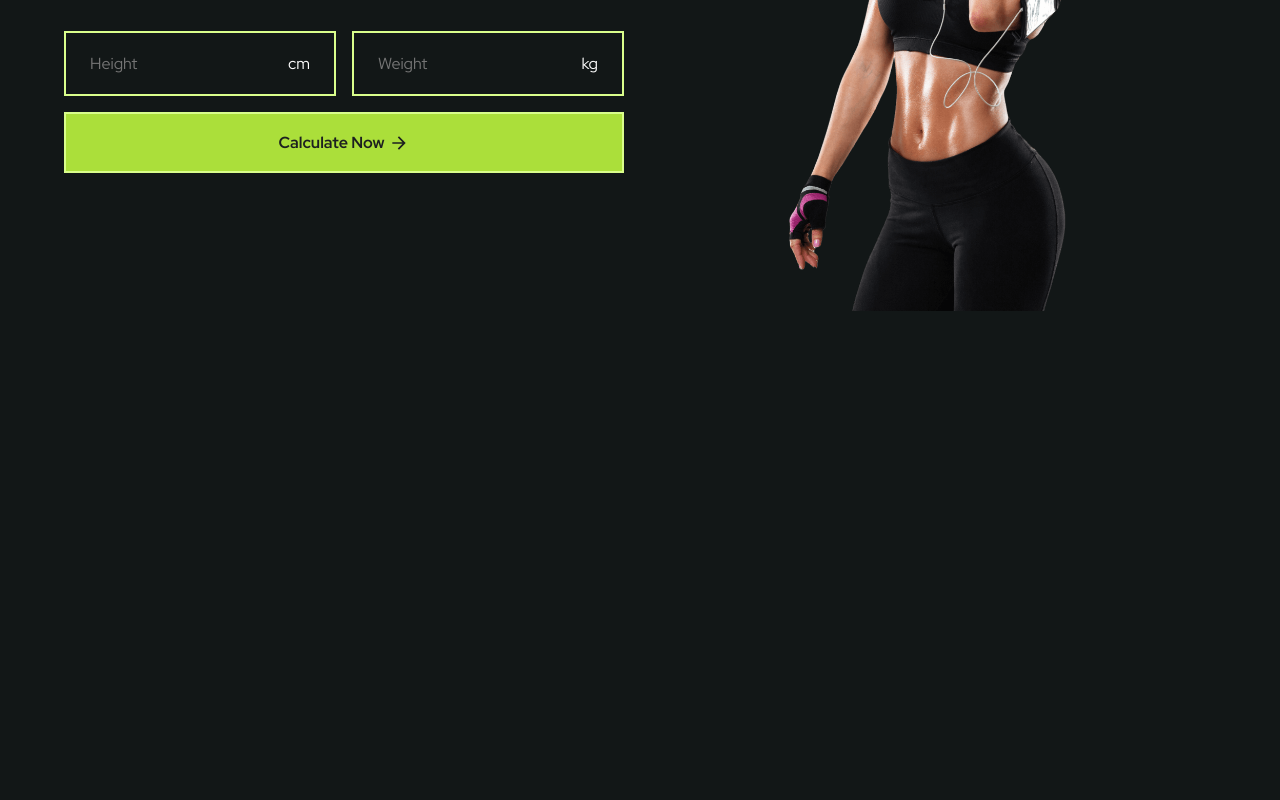
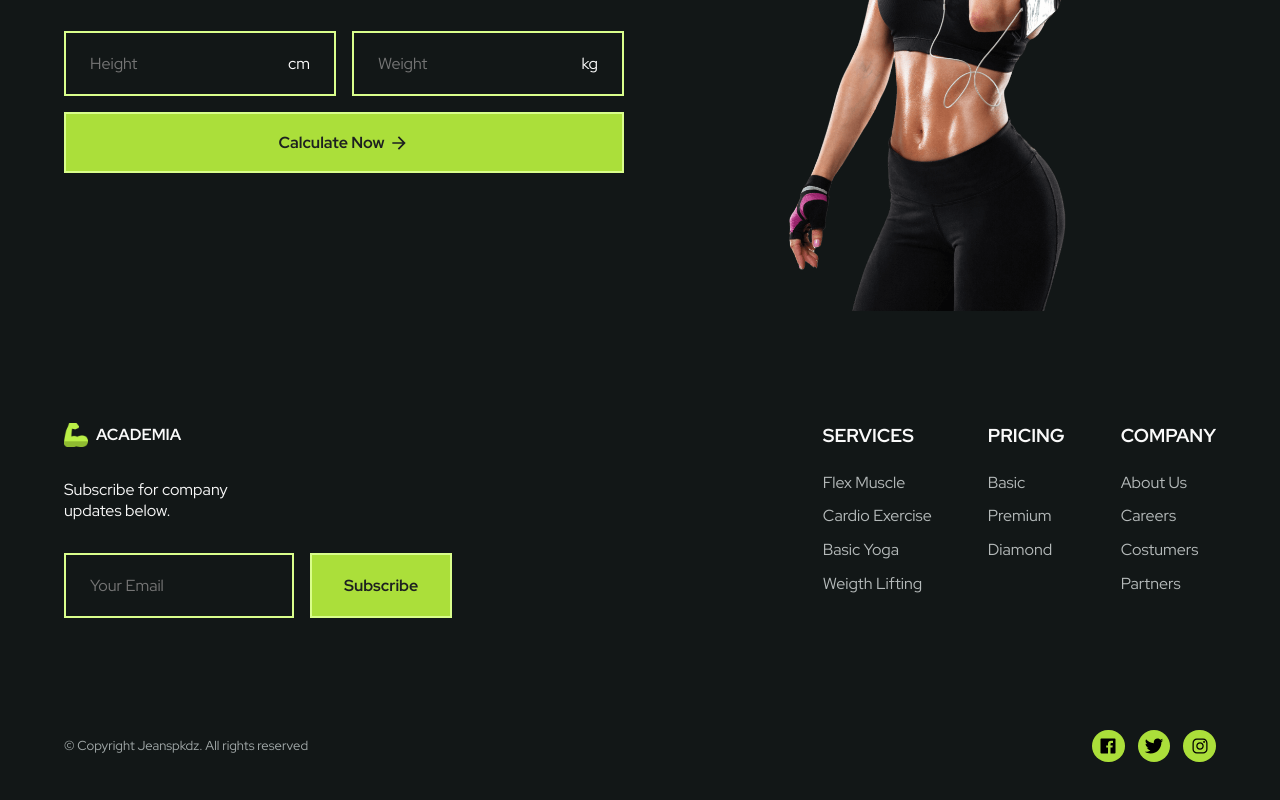
Before and after one commit to Jeanspkdz/Gym-Website, a React (Vite) app: page / in a window 1280 px wide. Shown: the part 3502-4302 px from the top of the page. Before the commit the page ends 3813 px from the top, so only its background shows below. Built offline with nearby package versions, Linux system fonts and the light colour scheme.

Commit message:
feat: Add footer section layout

```diff
--- a/src/App.tsx
+++ b/src/App.tsx
@@ -7,6 +7,7 @@ import { Programs } from "./layouts/programs/programs";
 import { Choose } from "./layouts/choose/choose";
 import { Pricing } from "./layouts/pricing/pricing";
 import { CalculateBMI } from "./layouts/calculate/calculateBMI";
+import { Footer } from "./layouts/footer/footer";
 
 
 function App() {
@@ -21,7 +22,7 @@ function App() {
         <Pricing/>
         <CalculateBMI/>
       </main>
-      {/* <Main/> */}
+      <Footer/>
     </>
   );
 }
--- a/src/components/form/form-bmi.css
+++ b/src/components/form/form-bmi.css
@@ -27,7 +27,6 @@
   padding: 20px 0 20px 24px;
   outline: none;
   color: white;
-
 }
 
 .form-bmi__label {
--- a/src/components/form/form-bmi.tsx
+++ b/src/components/form/form-bmi.tsx
@@ -56,8 +56,6 @@ export const FormBMI = () => {
     });
   };
 
-  console.log(bmiData);
-
   return (
     <form className="form-bmi">
       <fieldset className="form-bmi__fieldset">
--- /dev/null
+++ b/src/components/input-field/input-field.css
@@ -0,0 +1,24 @@
+.input-field {
+  /* max-width: 200px; */
+  border: 2px solid var(--first-color-light);
+  background: transparent;
+}
+
+.input-field__input {
+  border: none;
+  outline: none;
+  width: 100%;
+  background: inherit;
+  padding: 20px 24px 20px 24px;
+  outline: none;
+  color: white;
+}
+
+.footer__link {
+  color: var(--text-color);
+  transition: color 0.3s;
+
+  &:hover {
+    color: var(--first-color);
+  }
+}
--- /dev/null
+++ b/src/components/input-field/input-field.tsx
@@ -0,0 +1,9 @@
+import "./input-field.css"
+
+export const InputField = ({className, ...props} : React.InputHTMLAttributes<HTMLInputElement>) => {
+  return (
+    <div className={`input-field ${className}`}>
+      <input {...props} className={`input-field__input`}/>
+    </div>
+  )
+}
--- /dev/null
+++ b/src/layouts/footer/footer.css
@@ -0,0 +1,118 @@
+.footer {
+  padding-bottom: 3rem;
+}
+
+.footer__container {
+  display: grid;
+  gap: 2rem;
+
+  @media (width >= 48rem) {
+    grid-template-columns: repeat(2, max-content);
+    justify-content: space-between;
+  }
+}
+
+.footer__subscription {
+  display: flex;
+  flex-direction: column;
+  gap: 2rem;
+}
+
+.footer__message-subscription {
+  color: var(--title-color);
+}
+
+.footer__logo-container {
+  display: flex;
+  align-items: center;
+  gap: 0.5rem;
+  color: var(--title-color);
+  font-weight: var(--font-bold);
+}
+
+.footer__logo {
+  width: 24px;
+  height: 24px;
+}
+
+.footer__logo-text {
+  text-transform: uppercase;
+}
+
+.footer__form {
+  display: flex;
+  flex-direction: column;
+  gap: 1rem;
+
+  @media (width >= 64rem) {
+    flex-direction: row;
+  }
+}
+
+.footer__links {
+  display: grid;
+  grid-template-columns: 1fr;
+  gap: 2.5rem 3.5rem;
+
+  @media (width >= 30rem) {
+    grid-template-columns: repeat(2, max-content);
+  }
+
+  @media (width >= 48rem) {
+    grid-template-columns: repeat(3, max-content);
+  }
+}
+
+.footer__title {
+  text-transform: uppercase;
+  margin-bottom: 1.5rem;
+}
+
+.footer__list {
+  display: flex;
+  flex-direction: column;
+  gap: 0.8rem;
+}
+
+.footer__group {
+  margin-top: 5rem;
+  display: flex;
+  flex-direction: column;
+  align-items: center;
+  gap: 2rem;
+  justify-content: space-between;
+
+  @media (width >=48rem) {
+    margin-top: 7rem;
+    flex-direction: row;
+  }
+}
+
+.footer__copyright {
+  font-size: var(--smaller-font-size);
+  color: var(--text-color-light);
+}
+
+.footer__social-media {
+  display: flex;
+  gap: 0.8rem;
+  order: -1;
+
+  @media (width >=48rem) {
+    order: unset;
+  }
+}
+
+.footer__social-link {
+  color: black;
+  display: grid;
+  place-items: center;
+  border-radius: 50%;
+  background: var(--first-color);
+  padding: 0.4rem;
+  transition: background 0.3s;
+
+  &:hover {
+    background: var(--first-color-dark);
+  }
+}
--- /dev/null
+++ b/src/layouts/footer/footer.tsx
@@ -0,0 +1,134 @@
+import footerLogo from "@/assets/img/logo-nav.png";
+import { InputField } from "@/components/input-field/input-field";
+import { IoLogoFacebook, IoLogoInstagram, IoLogoTwitter } from "react-icons/io";
+
+import "./footer.css";
+
+export const Footer = () => {
+  return (
+    <footer className="footer section">
+      <div className="footer__container container">
+        <div className="footer__subscription">
+          <div className="footer__logo-container">
+            <img src={footerLogo} className="footer__logo" />
+            <span className="footer__logo-text">Academia</span>
+          </div>
+          <p className="footer__message-subscription">
+            Subscribe for company <br /> updates below.
+          </p>
+
+          <form className="footer__form">
+            <InputField
+              type="text"
+              placeholder="Your Email"
+              className="footer__input"
+            />
+            <button
+              type="submit"
+              className="button button--primary footer__button"
+            >
+              Subscribe
+            </button>
+          </form>
+        </div>
+
+        <div className="footer__links">
+          <div className="footer__box">
+            <h3 className="footer__title">Services</h3>
+            <ul className="footer__list">
+              <li className="footer__item">
+                <a href="#" className="footer__link">
+                  Flex Muscle
+                </a>
+              </li>
+              <li className="footer__item">
+                <a href="#" className="footer__link">
+                  Cardio Exercise
+                </a>
+              </li>
+              <li className="footer__item">
+                <a href="#" className="footer__link">
+                  Basic Yoga
+                </a>
+              </li>
+              <li className="footer__item">
+                <a href="#" className="footer__link">
+                  {" "}
+                  Weigth Lifting
+                </a>
+              </li>
+            </ul>
+          </div>
+
+          <div className="footer__box">
+            <h3 className="footer__title">Pricing</h3>
+            <ul className="footer__list">
+              <li className="footer__item">
+                <a href="#" className="footer__link">
+                  Basic
+                </a>
+              </li>
+              <li className="footer__item">
+                <a href="#" className="footer__link">
+                  Premium
+                </a>
+              </li>
+              <li className="footer__item">
+                <a href="#" className="footer__link">
+                  Diamond
+                </a>
+              </li>
+            </ul>
+          </div>
+
+          <div className="footer__box">
+            <h3 className="footer__title">Company</h3>
+            <ul className="footer__list">
+              <li className="footer__item">
+                <a href="#" className="footer__link">
+                  About Us
+                </a>
+              </li>
+              <li className="footer__item">
+                <a href="#" className="footer__link">
+                  Careers
+                </a>
+              </li>
+              <li className="footer__item">
+                <a href="#" className="footer__link">
+                  Costumers
+                </a>
+              </li>
+              <li className="footer__item">
+                <a href="#" className="footer__link">
+                  Partners
+                </a>
+              </li>
+            </ul>
+          </div>
+        </div>
+      </div>
+
+      <div className="footer__group container">
+        <p className="footer__copyright">
+          {" "}
+          &copy; Copyright Jeanspkdz. All rights reserved
+        </p>
+
+        <ul className="footer__social-media">
+          <a href="#" className="footer__social-link">
+            <IoLogoFacebook size={20} />
+          </a>
+
+          <a href="#" className="footer__social-link">
+            <IoLogoTwitter size={20} />
+          </a>
+
+          <a href="#" className="footer__social-link">
+            <IoLogoInstagram size={20} />
+          </a>
+        </ul>
+      </div>
+    </footer>
+  );
+};
```
